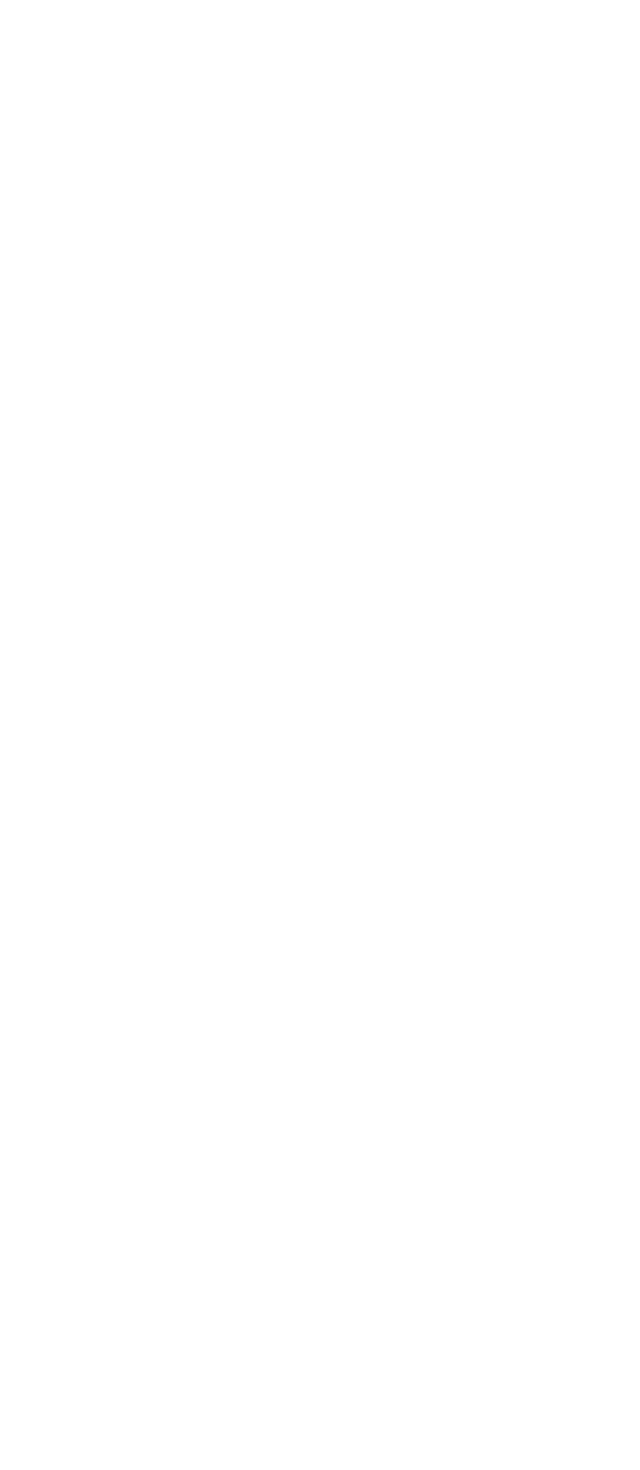
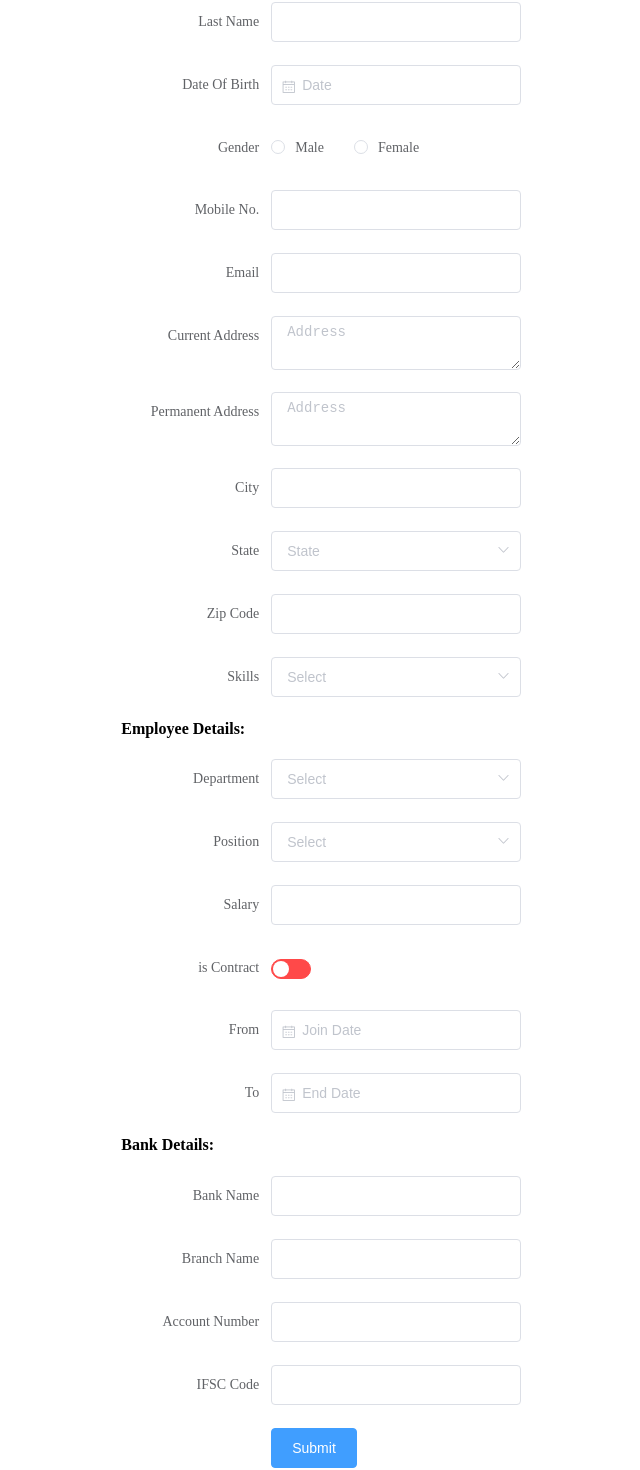
Before and after one commit to shdow-monarch/Employee_Manager_Without_Router, a Vue app: page / in a window 1280 px wide. Shown: the part 198-1668 px from the top of the page, without its empty margins (266-906 px from the left). Before the commit the page ends 800 px from the top, so only its background shows below. Built offline with nearby package versions, Linux system fonts and the light colour scheme.

Commit message:
front end form completed

```diff
--- a/package.json
+++ b/package.json
@@ -9,7 +9,10 @@
   },
   "dependencies": {
     "core-js": "^3.8.3",
-    "vue": "^2.6.14"
+    "element-ui": "^2.15.9",
+    "graphql-ws": "^5.9.1",
+    "vue": "^2.6.14",
+    "ws": "^8.8.1"
   },
   "devDependencies": {
     "@babel/core": "^7.12.16",
--- a/src/App.vue
+++ b/src/App.vue
@@ -1,6 +1,6 @@
 <template>
   <div id="app">
-    <mainComponent />
+    <formComponent />
   </div>
 </template>
 <script>
--- a/src/components/formComponent.vue
+++ b/src/components/formComponent.vue
@@ -1,9 +1,129 @@
 <template>
-  <div>
+  <div class="form-container">
+    <h1>Add New Employee Details</h1>
+    <el-form ref="form" label-width="150px">
+      <div class="personal-information">
+        <h4>Personal Information:</h4>
+        <el-form-item label="First Name">
+          <el-input type="text" style="width:250px"></el-input>
+        </el-form-item>
+        <el-form-item label="Last Name">
+          <el-input type="text" style="width:250px"></el-input>
+        </el-form-item>
+        <el-form-item label="Date Of Birth">
+          <el-date-picker type="date" placeholder="Date" style="width:250px"></el-date-picker>
+        </el-form-item>
+        <el-form-item label="Gender">
+          <el-radio label="male">Male</el-radio>
+          <el-radio label="female">Female</el-radio>
+        </el-form-item>
+        <el-form-item label="Mobile No.">
+          <!--pattern-->
+          <el-input type="text" style="width:250px"></el-input>
+        </el-form-item>
+        <el-form-item label="Email">
+          <!--pattern-->
+          <el-input type="text" style="width:250px"></el-input>
+        </el-form-item>
+        <el-form-item label="Current Address">
+          <el-input type="textarea" placeholder="Address" style="width:250px"></el-input>
+        </el-form-item>
+        <el-form-item label="Permanent Address">
+          <el-input type="textarea" placeholder="Address" style="width:250px"></el-input>
+        </el-form-item>
+        <el-form-item label="City">
+          <el-input type="text" style="width:250px"></el-input>
+        </el-form-item>
+        <el-form-item label="State">
+          <el-select placeholder="State" style="width:250px">
+            <el-option>
+            </el-option>
+          </el-select>
+        </el-form-item>
+        <el-form-item label="Zip Code">
+          <el-input type="text" style="width:250px"></el-input>
+        </el-form-item>
+        <el-form-item label="Skills">
+          <el-select multiple placeholder="Select" style="width:250px">
+            <el-option>
+            </el-option>
+          </el-select>
+        </el-form-item>
+      </div>
+      <div class="employee-details">
+        <h4>Employee Details:</h4>
+        <el-form-item label="Department">
+          <el-select placeholder="Select" style="width:250px">
+            <el-option>
+            </el-option>
+          </el-select>
+        </el-form-item>
+        <el-form-item label="Position">
+          <el-select placeholder="Select" style="width:250px">
+            <el-option>
+            </el-option>
+          </el-select>
+        </el-form-item>
+        <el-form-item label="Salary">
+          <!--pattern-->
+          <el-input type="text" style="width:250px"></el-input>
+        </el-form-item>
+        <el-form-item label="is Contract">
+          <!--Start and End Date-->
+          <el-switch active-color="#13ce66" inactive-color="#ff4949">
+          </el-switch>
+        </el-form-item>
+        <div class="is-contarct">
+          <el-form-item label="From">
+            <el-date-picker type="date" placeholder="Join Date" style="width:250px"></el-date-picker>
+          </el-form-item>
+          <el-form-item label="To">
+            <el-date-picker type="date" placeholder="End Date" style="width:250px"></el-date-picker>
+          </el-form-item>
+        </div>
+      </div>
+      <div class="bank-details">
+        <h4>Bank Details:</h4>
+        <el-form-item label="Bank Name">
+          <el-input type="text" style="width:250px"></el-input>
+        </el-form-item>
+        <el-form-item label="Branch Name">
+          <el-input type="text" style="width:250px"></el-input>
+        </el-form-item>
+        <el-form-item label="Account Number">
+          <!--pattern-->
+          <el-input type="text" style="width:250px"></el-input>
+        </el-form-item>
+        <el-form-item label="IFSC Code">
+          <el-input type="text" style="width:250px"></el-input>
+        </el-form-item>
+      </div>
+      <el-form-item>
+        <el-button type="primary">Submit</el-button>
+      </el-form-item>
+    </el-form>
   </div>
 </template>
+
 <script>
 export default {
-  name: 'formComponent'
+  name: 'formComponent',
+  data() {
+
+  }
 }
 </script>
+
+<style>
+.form-container {
+  margin: auto;
+  width: 40%;
+  padding: 10px;
+}
+
+.el-button {
+  display: flex;
+  justify-content: center;
+  align-items: center;
+}
+</style>
--- a/src/components/mainComponent.vue
+++ b/src/components/mainComponent.vue
@@ -1,5 +1,6 @@
 <template>
-    <div>
+    <div class="main-conatiner">
+        <div></div>
     </div>
 </template>
 <script>
--- a/src/main.js
+++ b/src/main.js
@@ -2,7 +2,8 @@ import Vue from 'vue'
 import App from './App.vue'
 import ElementUI from 'element-ui';
 import 'element-ui/lib/theme-chalk/index.css';
-Vue.use(ElementUI);
+import locale from 'element-ui/lib/locale/lang/en'
+Vue.use(ElementUI, { locale });
 Vue.config.productionTip = false
 new Vue({
   render: h => h(App)
```
Also changed, not shown: 1 other file (tests, documents, lock files or other folders).
